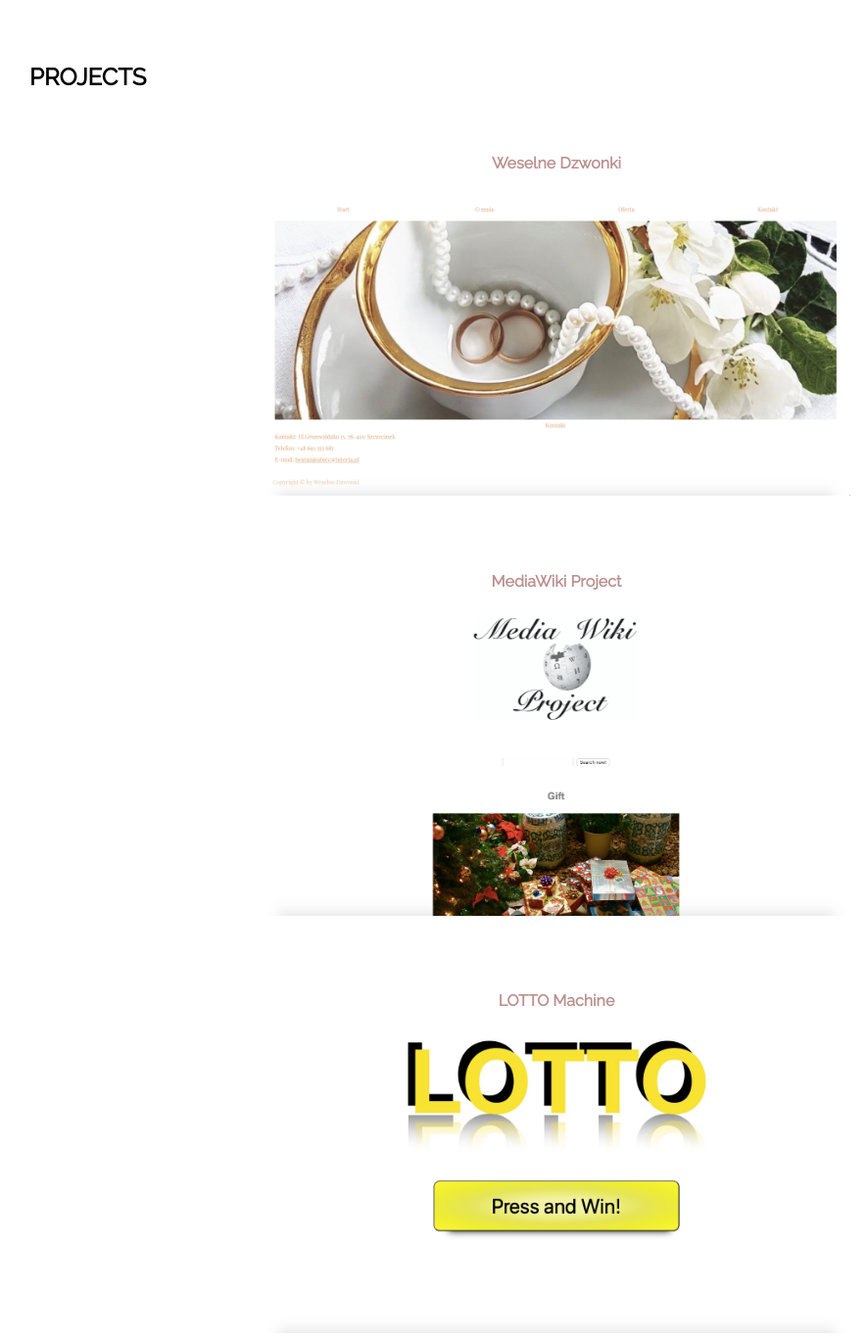
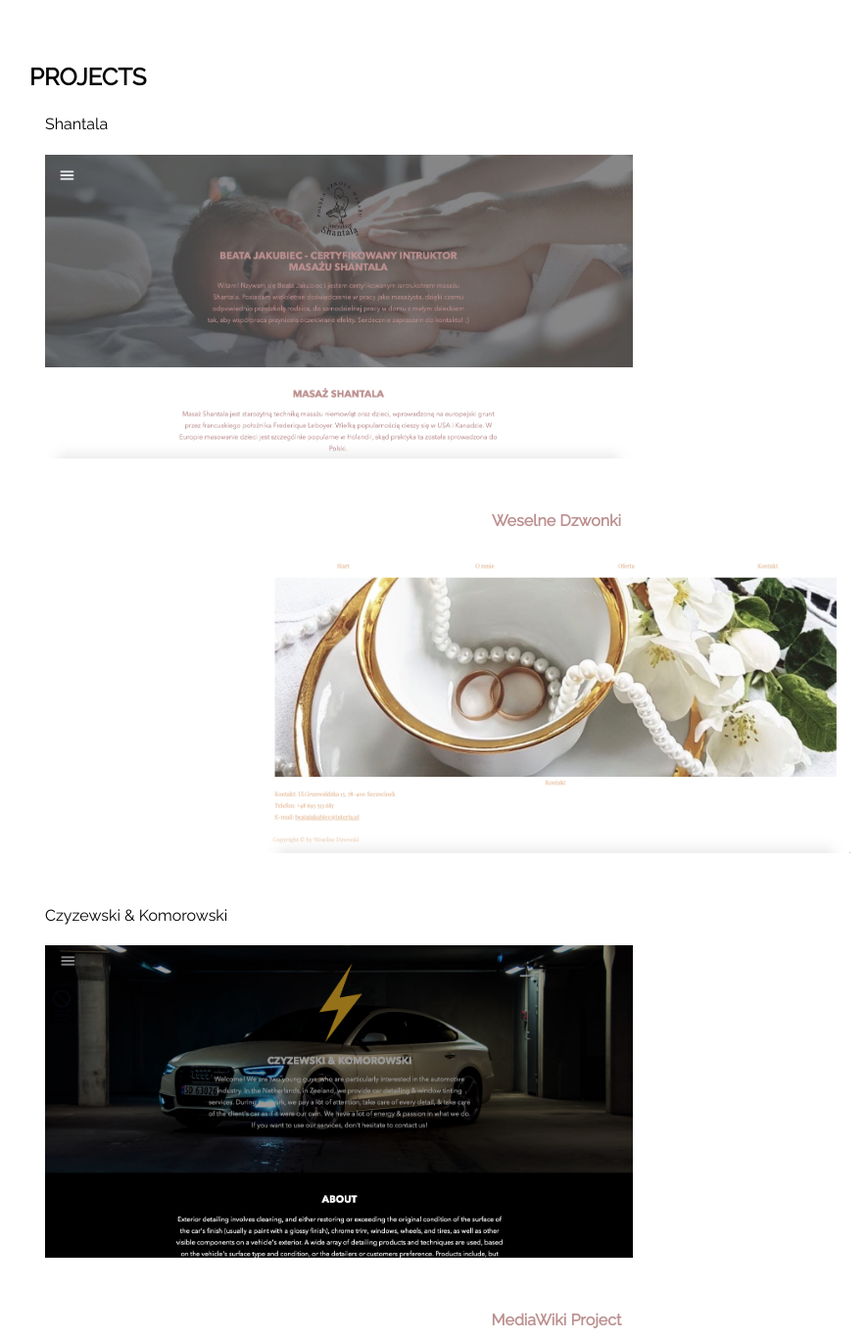
Before and after one commit to Lionek95/MyCV, a plain HTML site: page index.html in a window 1280 px wide. Shown: the part 1411-2779 px from the top of the page at 98% size, without its empty margins (72-957 px from the left). Drawn offline with Linux system fonts and the light colour scheme.

Commit message:
Update index.html

```diff
--- a/index.html
+++ b/index.html
@@ -86,9 +86,17 @@
         <section>
             <h2>Projects</h2>
                 <article>
+                    <div class="shantala">
+                        <p>Shantala</p>
+                        <a href="https://lionek95.github.io/Shantala/"><img src="shantala.png" alt="" width="600"></a>
+                    </div>
                     <div class="weselne-dzwonki">
                         <p>Weselne Dzwonki</p>
                         <a href="https://lionek95.github.io/WESELNE-DZWONKI/"><img src="weselnedzwonki.png" alt="" width="600"></a>
+                    </div>
+                    <div class="c-k">
+                        <p>Czyzewski & Komorowski</p>
+                        <a href="https://lionek95.github.io/C-K/"><img src="c-k.png" alt="" width="600"></a>
                     </div>
                     <div class="media-wiki">
                         <p>MediaWiki Project</p>
```
